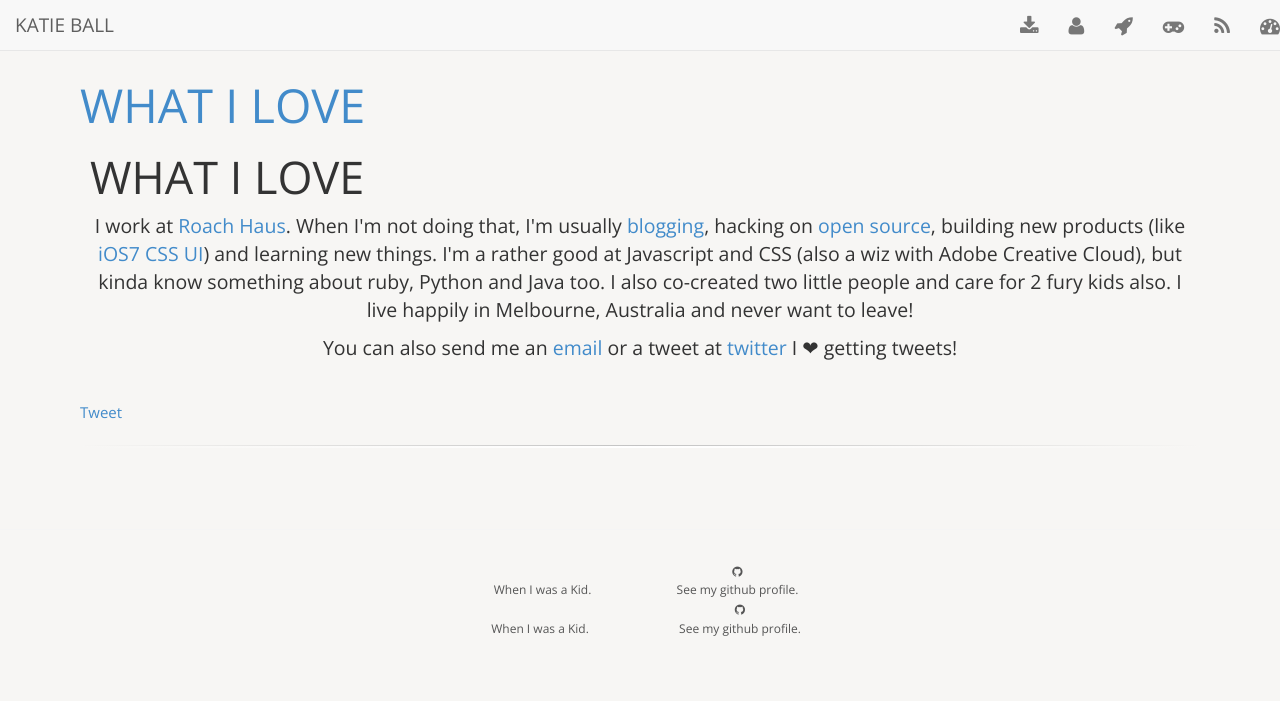
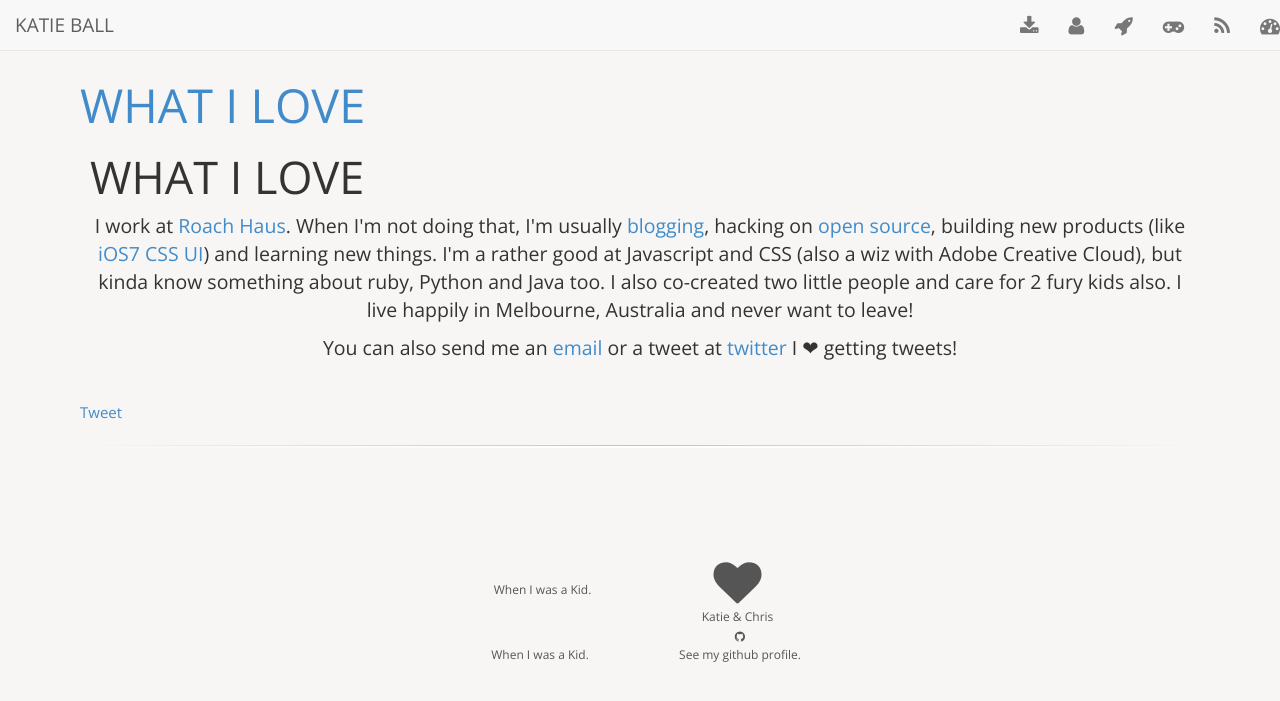
Before and after one commit to roachhd/roachhd.github.io, a Jekyll site: the page built from about/loves/index.html, in a window 1280 px wide. Shown: the top 701 px of the page. Built offline with Jekyll 4.4.1, drawn with Linux system fonts in a browser that asks for light colours; nearby versions of some CDN libraries; Markdown is read by kramdown in place of the engine named in the settings; comment, search, counter and statistics services are not loaded.

Commit message:
Update innerfooter.html

```diff
--- a/_includes/innerfooter.html
+++ b/_includes/innerfooter.html
@@ -3,16 +3,16 @@
     <div class="container">
       <div class="row">
         <div class="col-lg-2 col-lg-offset-4">
-          <a href="/life/as-a-kid.html">
-            <i class="fa fa-child fa -4x"></i>
+          <a href="/about/me/as-a-kid/index.html">
+            <i class="fa fa-child fa-4x"></i>
             <div>When I was a Kid.</div>
           </a>
         </div>
         <div class="col-lg-2 next">
-          <a href="https://github.com/{{ site.author.github }}">
-            <i class="fa fa-github fa -4x"></i>
+          <a href="/about/katie-chris/index.html">
+            <i class="fa fa-heart fa-4x"></i>
             <div>
-              See my github profile.
+              Katie &amp; Chris
             </div>
           </a>
         </div>
```
